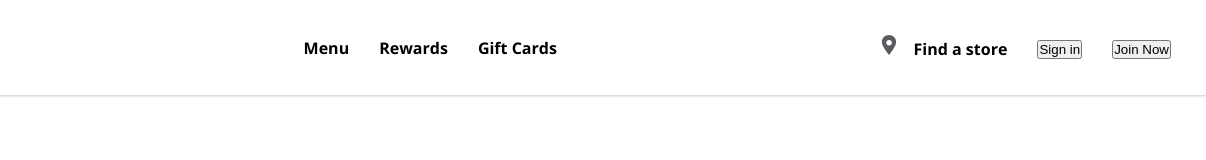
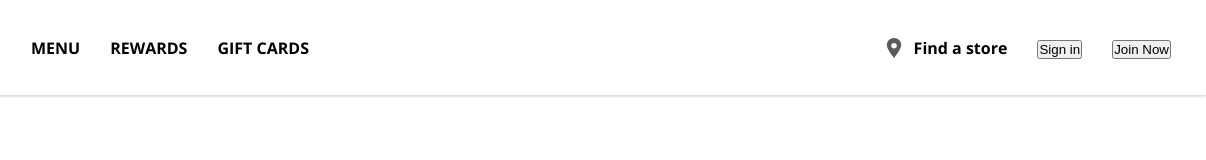
Before and after one commit to Neptune102489/Starbucks_clone, a plain HTML site: page index.html in a window 1280 px wide. Shown: the full height of the page, 74-1280 px from the left. Drawn offline with nearby package versions, Linux system fonts and the light colour scheme.

Commit message:
NavbarのCSSを作成

```diff
--- a/style.css
+++ b/style.css
@@ -76,6 +76,17 @@ img {
   height: 50px;
 }
 
+.navbar-nav-left {
+  text-transform: uppercase;
+  flex: 1;
+  margin-left: 20px;
+}
+
+.navbar-nav-right li:first-child a {
+  display: flex;
+  align-items: center;
+}
+
 .navbar-nav-right img {
   width: 20px;
   height: 20px;
```
